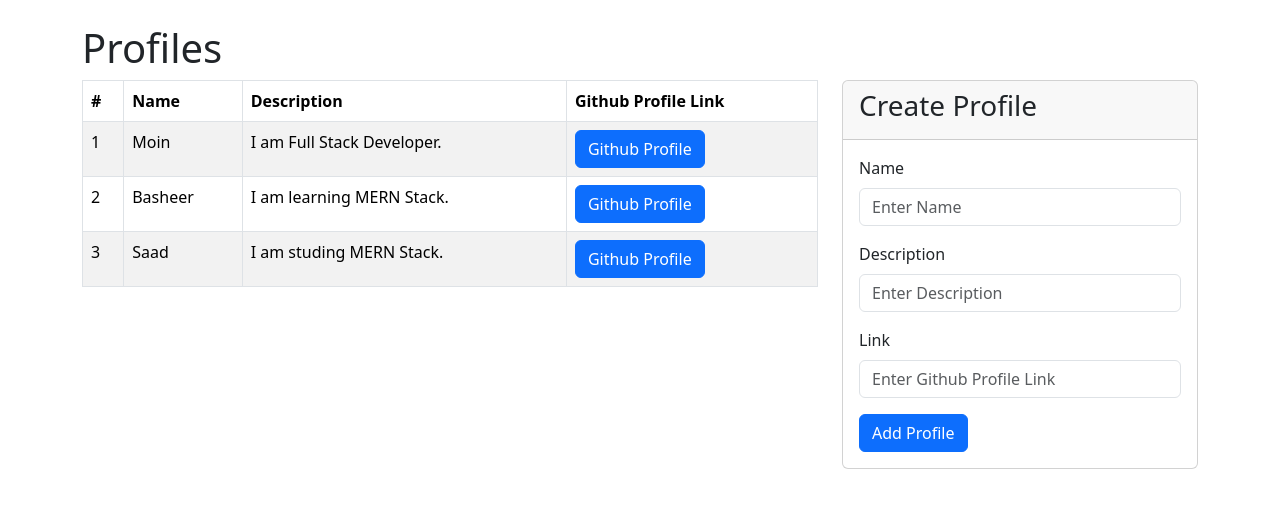
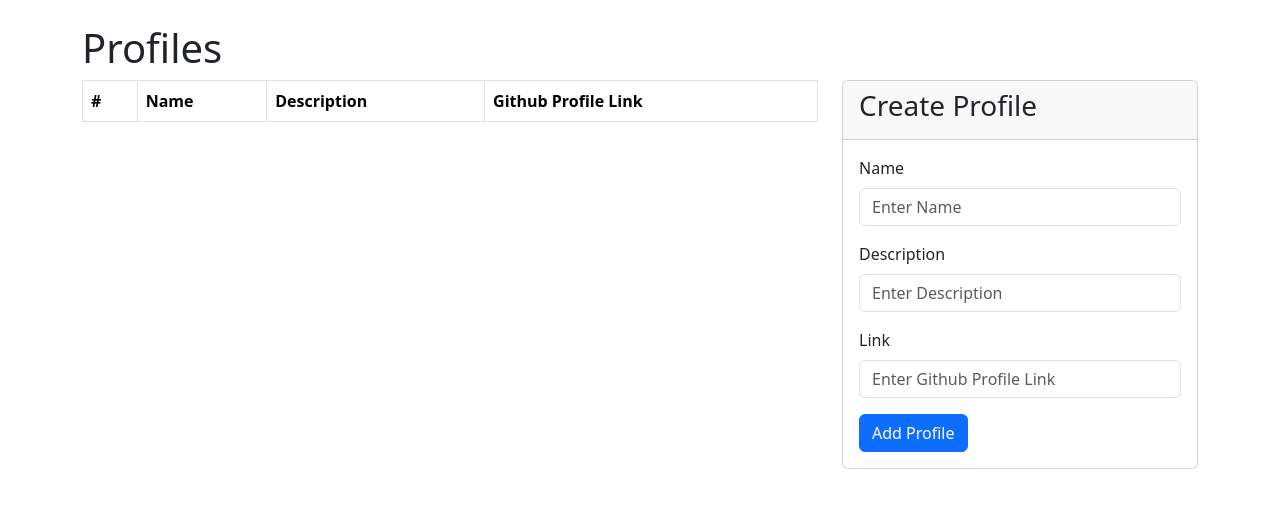
Before and after one commit to vocabstudents/basic, a React (Create React App) app: page / in a window 1280 px wide. Shown: the top 508 px of the page. Built offline with nearby package versions, Linux system fonts and the light colour scheme.

Commit message:
make create form dynamic. and take backup.

```diff
--- a/src/App.js
+++ b/src/App.js
@@ -1,75 +1,103 @@
 // predefined components
 import "./App.css";
 import "bootstrap/dist/css/bootstrap.min.css";
-import Button from 'react-bootstrap/Button';
-import Form from 'react-bootstrap/Form';
+import Button from "react-bootstrap/Button";
+import Form from "react-bootstrap/Form";
 
 // custom components
 import Btn from "./components/Btn";
 import Profile from "./components/Profile";
 import ProfileTable from "./components/ProfileTable";
+import { useState } from "react";
 
 function App() {
-  const profiles = [
-    {
-      name: "Moin",
-      img: "https://avatars.githubusercontent.com/u/186063909?v=4",
-      desc: "I am Full Stack Developer.",
-      link: "https://github.com/moinuddin-4678",
-      btn: "Github Profile",
-    },
-    {
-      name: "Basheer",
-      img: "https://avatars.githubusercontent.com/u/182937907?v=4",
-      desc: "I am learning MERN Stack.",
-      link: "https://github.com/Basheer107",
-      btn: "Github Profile",
-    },
-    {
-      name: "Saad",
-      img: "https://avatars.githubusercontent.com/u/182938196?v=4",
-      desc: "I am studing MERN Stack.",
-      link: "https://github.com/shk-Sam",
-      btn: "Github Profile",
-    },
-  ];
+  const [name, setName] = useState("")
+  const [desc, setDesc] = useState("")
+  const [link, setLink] = useState("")
+
+  const [profiles, setProfiles] = useState([]);
+
+  // const profiles = [
+  //   {
+  //     name: "Moin",
+  //     img: "https://avatars.githubusercontent.com/u/186063909?v=4",
+  //     desc: "I am Full Stack Developer.",
+  //     link: "https://github.com/moinuddin-4678",
+  //     btn: "Github Profile",
+  //   },
+  //   {
+  //     name: "Basheer",
+  //     img: "https://avatars.githubusercontent.com/u/182937907?v=4",
+  //     desc: "I am learning MERN Stack.",
+  //     link: "https://github.com/Basheer107",
+  //     btn: "Github Profile",
+  //   },
+  //   {
+  //     name: "Saad",
+  //     img: "https://avatars.githubusercontent.com/u/182938196?v=4",
+  //     desc: "I am studing MERN Stack.",
+  //     link: "https://github.com/shk-Sam",
+  //     btn: "Github Profile",
+  //   },
+  // ];
 
   return (
     <div className="container mt-4">
       <h1>Profiles</h1>
       <div className="row">
+        {/* Profile List */}
         <div className="col-md-8">
           <ProfileTable profiles={profiles} />
         </div>
+        {/* Create Profile Form */}
         <div className="col-md-4">
           <div className="card">
+            {/* heading */}
             <div className="card-header">
               <h3>Create Profile</h3>
             </div>
+            {/* body */}
             <div className="card-body">
               <Form>
+                {/* Name */}
                 <Form.Group className="mb-3" controlId="formBasicEmail">
                   <Form.Label>Name</Form.Label>
-                  <Form.Control type="text" placeholder="Enter Name" />
+                  <Form.Control type="text" placeholder="Enter Name" onChange={(e)=>{setName(e.target.value)}}/>
                   {/* <Form.Text className="text-muted">
                     We'll never share your email with anyone else.
                   </Form.Text> */}
                 </Form.Group>
+                {/* Description */}
                 <Form.Group className="mb-3" controlId="formBasicEmail">
                   <Form.Label>Description</Form.Label>
-                  <Form.Control type="text" placeholder="Enter Description" />
+                  <Form.Control type="text" placeholder="Enter Description" onChange={(e)=>{setDesc(e.target.value)}}/>
                   {/* <Form.Text className="text-muted">
                     We'll never share your email with anyone else.
                   </Form.Text> */}
                 </Form.Group>
+                {/* Link */}
                 <Form.Group className="mb-3" controlId="formBasicEmail">
                   <Form.Label>Link</Form.Label>
-                  <Form.Control type="text" placeholder="Enter Github Profile Link" />
+                  <Form.Control
+                    type="text"
+                    placeholder="Enter Github Profile Link"
+                    onChange={(e)=>{setLink(e.target.value)}}
+                  />
                   {/* <Form.Text className="text-muted">
                     We'll never share your email with anyone else.
                   </Form.Text> */}
                 </Form.Group>
-                <Button variant="primary" type="submit">
+                {/* Submit Button */}
+                <Button variant="primary" type="submit" onClick={(e)=>{
+                  e.preventDefault()
+                  setProfiles([
+                    {
+                      name: name,
+                      desc: desc,
+                      link: link,
+                    }
+                  ])
+                }}>
                   Add Profile
                 </Button>
               </Form>
--- a/src/components/ProfileTable.js
+++ b/src/components/ProfileTable.js
@@ -16,7 +16,7 @@ function ProfileTable({ profiles }) {
         {profiles.map((profile,index) => {
           return (
             <tr>
-              <td>{index+1}</td>
+              <td>{index}</td>
               <td>{profile.name}</td>
               <td>{profile.desc}</td>
               <td>
```
Also changed, not shown: backup.txt.
